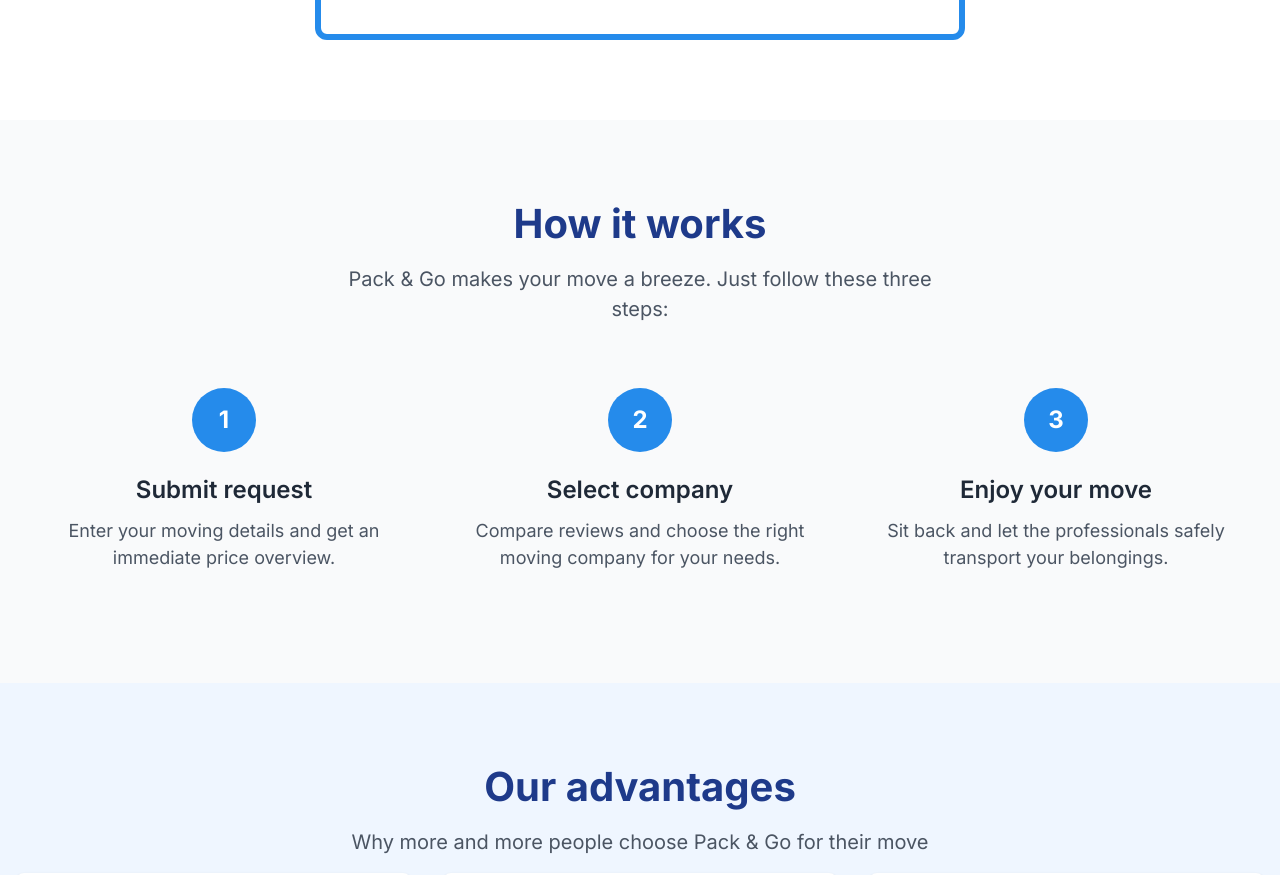
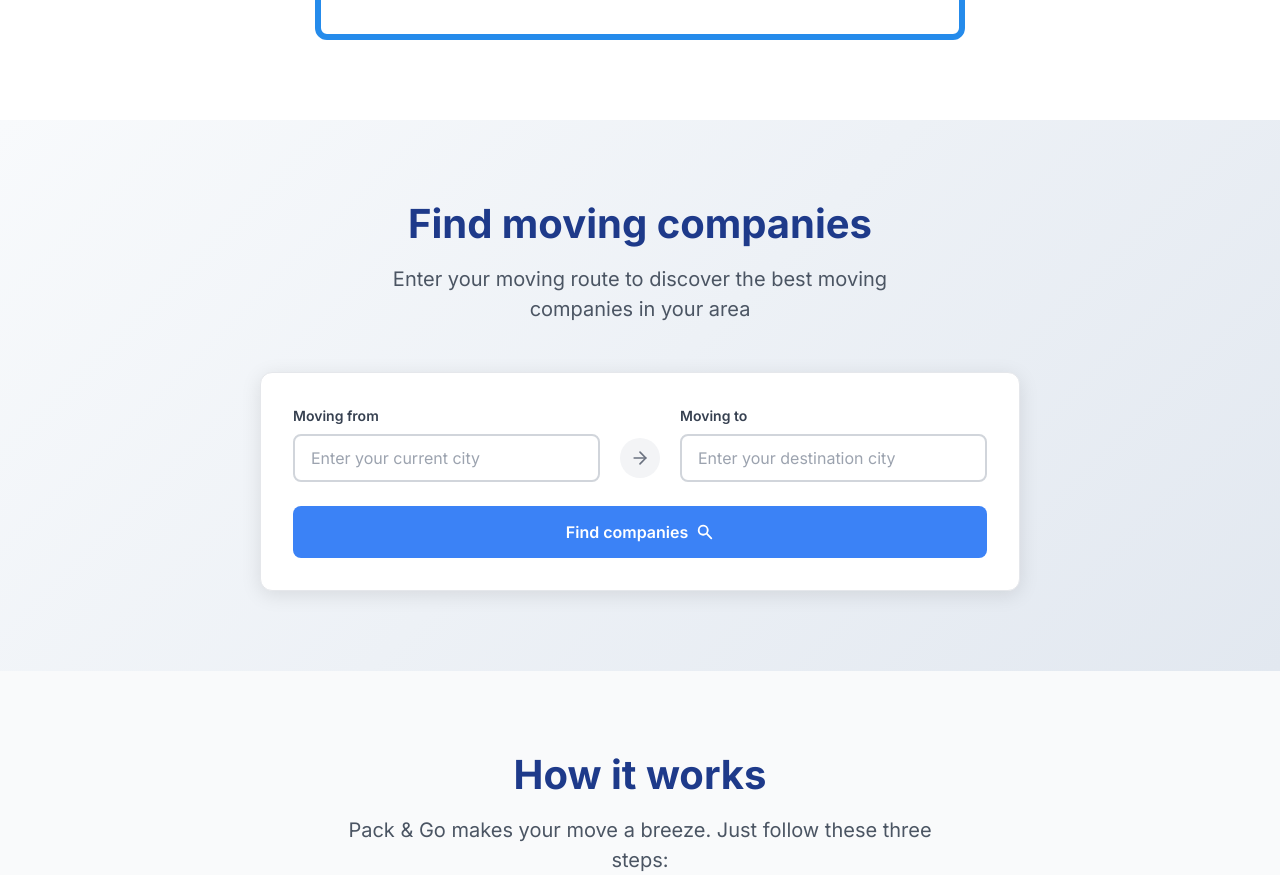
Before and after one commit to jili0/pack-and-go, a Next.js app: page / in a window 1280 px wide. Shown: the part 1040-1915 px from the top of the page. Built offline with nearby package versions, Linux system fonts and the light colour scheme; no server answers.

Commit message:
add searchcompaniesForm

```diff
--- a/src/app/page.js
+++ b/src/app/page.js
@@ -1,6 +1,7 @@
 import Link from "next/link";
 import Image from "next/image";
 import MovingCalculator from "@/components/forms/PriceCalculator";
+import SearchForm from "@/components/forms/SearchForm";
 import styles from "@/app/styles/Home.module.css";
 
 export default function Home() {
@@ -17,7 +18,7 @@ export default function Home() {
               At Pack & Go, you&apos;ll find certified moving helpers at fair
               prices. Compare offers and book your move in just a few clicks.
             </p>
-            <Link href="#calculator" className={styles.heroBtn}>
+            <Link href="#searchCompanies" className={styles.heroBtn}>
               Plan your move now
             </Link>
           </div>
@@ -25,12 +26,25 @@ export default function Home() {
       </section>
 
       {/* Moving Calculator */}
-      <section id="calculator" className={styles.calculator}>
+      <section  className={styles.calculator}>
         <div className={styles.calculatorContainer}>
           <h2 className={styles.calculatorTitle}>
             Calculate your moving price
           </h2>
           <MovingCalculator />
+        </div>
+      </section>
+
+      {/* Search Section */}
+      <section id="searchCompanies" className={styles.searchSection}>
+        <div className={styles.searchContainer}>
+          <div className={styles.sectionHeader}>
+            <h2 className={styles.sectionTitle}>Find moving companies</h2>
+            <p className={styles.sectionSubtitle}>
+              Enter your moving route to discover the best moving companies in your area
+            </p>
+          </div>
+          <SearchForm />
         </div>
       </section>
 
--- a/src/app/styles/Home.module.css
+++ b/src/app/styles/Home.module.css
@@ -436,3 +436,31 @@
     grid-template-columns: repeat(4, 1fr);
   }
 }
+
+.searchSection {
+  padding: 80px 0;
+  background: linear-gradient(135deg, #f8fafc 0%, #e2e8f0 100%);
+}
+
+.searchContainer {
+  max-width: 1200px;
+  margin: 0 auto;
+  padding: 0 20px;
+}
+
+/* Responsive Design for Search Section */
+@media (max-width: 768px) {
+  .searchSection {
+    padding: 60px 0;
+  }
+
+  .searchContainer {
+    padding: 0 16px;
+  }
+}
+
+@media (max-width: 480px) {
+  .searchSection {
+    padding: 40px 0;
+  }
+}
--- /dev/null
+++ b/src/app/styles/SearchForm.module.css
@@ -0,0 +1,146 @@
+.searchFormWrapper {
+  max-width: 800px;
+  margin: 0 auto;
+  padding: 0 20px;
+}
+
+.searchForm {
+  background: white;
+  border-radius: 12px;
+  padding: 32px;
+  box-shadow: 0 4px 20px rgba(0, 0, 0, 0.1);
+  border: 1px solid #e5e7eb;
+}
+
+.inputGroup {
+  display: flex;
+  align-items: flex-end;
+  gap: 20px;
+  margin-bottom: 24px;
+}
+
+.inputWrapper {
+  flex: 1;
+}
+
+.inputLabel {
+  display: block;
+  font-size: 14px;
+  font-weight: 600;
+  color: #374151;
+  margin-bottom: 8px;
+}
+
+.searchInput {
+  width: 100%;
+  padding: 12px 16px;
+  border: 2px solid #d1d5db;
+  border-radius: 8px;
+  font-size: 16px;
+  transition: all 0.2s ease;
+  background: white;
+  color: #1f2937;
+}
+
+.searchInput:focus {
+  outline: none;
+  border-color: #3b82f6;
+  box-shadow: 0 0 0 3px rgba(59, 130, 246, 0.1);
+}
+
+.searchInput::placeholder {
+  color: #9ca3af;
+}
+
+.arrowWrapper {
+  display: flex;
+  align-items: center;
+  justify-content: center;
+  width: 40px;
+  height: 40px;
+  background: #f3f4f6;
+  border-radius: 50%;
+  margin-bottom: 4px;
+  flex-shrink: 0;
+}
+
+.arrowIcon {
+  color: #6b7280;
+  width: 20px;
+  height: 20px;
+}
+
+.submitButton {
+  width: 100%;
+  background: #3b82f6;
+  color: white;
+  border: none;
+  padding: 16px 24px;
+  border-radius: 8px;
+  font-size: 16px;
+  font-weight: 600;
+  cursor: pointer;
+  transition: all 0.2s ease;
+  display: flex;
+  align-items: center;
+  justify-content: center;
+  gap: 8px;
+}
+
+.submitButton:hover {
+  background: #2563eb;
+  transform: translateY(-1px);
+  box-shadow: 0 4px 12px rgba(59, 130, 246, 0.4);
+}
+
+.submitButton:active {
+  transform: translateY(0);
+}
+
+.submitIcon {
+  width: 18px;
+  height: 18px;
+}
+
+/* Responsive Design */
+@media (max-width: 768px) {
+  .searchFormWrapper {
+    padding: 0 16px;
+  }
+
+  .searchForm {
+    padding: 24px 20px;
+  }
+
+  .inputGroup {
+    flex-direction: column;
+    align-items: stretch;
+    gap: 16px;
+  }
+
+  .arrowWrapper {
+    align-self: center;
+    transform: rotate(90deg);
+    margin: 0;
+  }
+
+  .inputWrapper {
+    width: 100%;
+  }
+}
+
+@media (max-width: 480px) {
+  .searchForm {
+    padding: 20px 16px;
+  }
+
+  .searchInput {
+    padding: 10px 14px;
+    font-size: 15px;
+  }
+
+  .submitButton {
+    padding: 14px 20px;
+    font-size: 15px;
+  }
+}
--- /dev/null
+++ b/src/components/forms/SearchForm.jsx
@@ -0,0 +1,103 @@
+"use client";
+
+import { useState } from "react";
+import { useRouter } from "next/navigation";
+import styles from "@/app/styles/SearchForm.module.css";
+
+export default function SearchForm() {
+  const [fromLocation, setFromLocation] = useState("");
+  const [toLocation, setToLocation] = useState("");
+  const router = useRouter();
+
+  const handleSubmit = (e) => {
+    e.preventDefault();
+
+    if (!fromLocation.trim() || !toLocation.trim()) {
+      alert("Please enter both locations");
+      return;
+    }
+
+    // Create search parameters and navigate to search results page
+    const searchParams = new URLSearchParams({
+      from: fromLocation.trim(),
+      to: toLocation.trim()
+    });
+
+    // hier muss angepasst werden!
+    router.push(`/search-results`);
+  };
+
+  return (
+    <div className={styles.searchFormWrapper}>
+      <form onSubmit={handleSubmit} className={styles.searchForm}>
+        <div className={styles.inputGroup}>
+          <div className={styles.inputWrapper}>
+            <label htmlFor="fromLocation" className={styles.inputLabel}>
+              Moving from
+            </label>
+            <input
+              type="text"
+              id="fromLocation"
+              value={fromLocation}
+              onChange={(e) => setFromLocation(e.target.value)}
+              placeholder="Enter your current city"
+              className={styles.searchInput}
+              required
+            />
+          </div>
+
+          <div className={styles.arrowWrapper}>
+            <svg
+              xmlns="http://www.w3.org/2000/svg"
+              width="24"
+              height="24"
+              viewBox="0 0 24 24"
+              fill="none"
+              stroke="currentColor"
+              strokeWidth="2"
+              strokeLinecap="round"
+              strokeLinejoin="round"
+              className={styles.arrowIcon}
+            >
+              <path d="M5 12h14" />
+              <path d="m12 5 7 7-7 7" />
+            </svg>
+          </div>
+
+          <div className={styles.inputWrapper}>
+            <label htmlFor="toLocation" className={styles.inputLabel}>
+              Moving to
+            </label>
+            <input
+              type="text"
+              id="toLocation"
+              value={toLocation}
+              onChange={(e) => setToLocation(e.target.value)}
+              placeholder="Enter your destination city"
+              className={styles.searchInput}
+              required
+            />
+          </div>
+        </div>
+
+        <button type="submit" className={styles.submitButton}>
+          Find companies
+          <svg
+            xmlns="http://www.w3.org/2000/svg"
+            width="20"
+            height="20"
+            viewBox="0 0 20 20"
+            fill="currentColor"
+            className={styles.submitIcon}
+          >
+            <path
+              fillRule="evenodd"
+              d="M8 4a4 4 0 100 8 4 4 0 000-8zM2 8a6 6 0 1110.89 3.476l4.817 4.817a1 1 0 01-1.414 1.414l-4.816-4.816A6 6 0 012 8z"
+              clipRule="evenodd"
+            />
+          </svg>
+        </button>
+      </form>
+    </div>
+  );
+}
```
